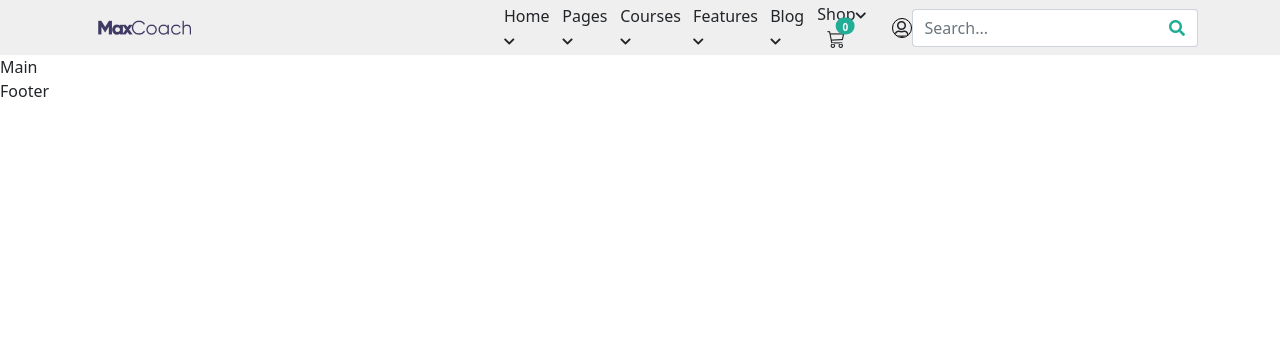
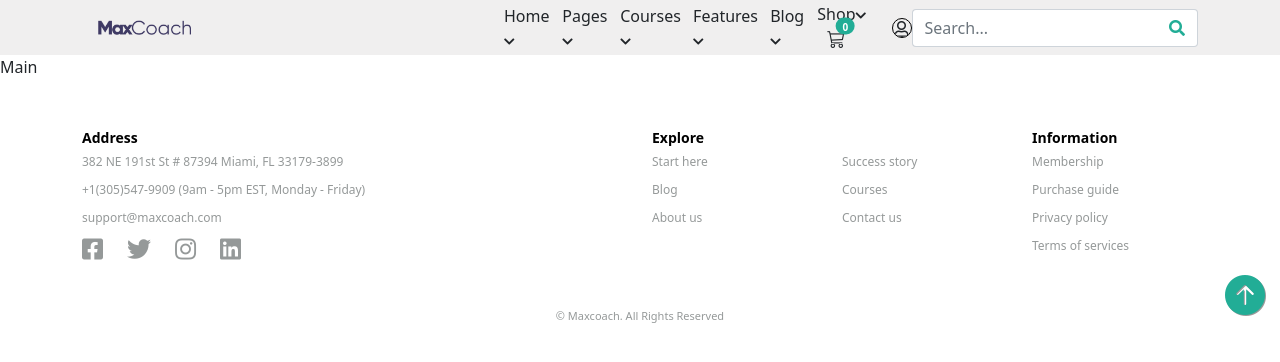
Before and after one commit to marcoche88/proj-html-vuejs, a Vue app: page / in a window 1280 px wide. Shown: the top 362 px of the page. Built offline with nearby package versions, Linux system fonts and the light colour scheme.

Commit message:
added footer

```diff
--- a/src/components/Footer.vue
+++ b/src/components/Footer.vue
@@ -1,5 +1,74 @@
 <template>
-  <footer>Footer</footer>
+  <footer class="pt-5 position-relative">
+    <div class="container">
+      <!-- footer top -->
+      <div id="footer-top" class="row">
+        <div class="col-6">
+          <address>
+            <div class="title">Address</div>
+            <ul>
+              <li>382 NE 191st St # 87394 Miami, FL 33179-3899</li>
+              <li>+1(305)547-9909 (9am - 5pm EST, Monday - Friday)</li>
+              <li>support@maxcoach.com</li>
+              <li>
+                <a href="#" class="me-4"
+                  ><i class="fab fa-facebook-square fa-2x"></i
+                ></a>
+                <a href="#" class="me-4"
+                  ><i class="fab fa-twitter fa-2x"></i
+                ></a>
+                <a href="#" class="me-4"
+                  ><i class="fab fa-instagram fa-2x"></i
+                ></a>
+                <a href="#" class="me-4"
+                  ><i class="fab fa-linkedin fa-2x"></i
+                ></a>
+              </li>
+            </ul>
+          </address>
+        </div>
+        <div class="col-6">
+          <div class="row">
+            <div class="col-4">
+              <div class="title">Explore</div>
+              <ul>
+                <li><a href="#">Start here</a></li>
+                <li><a href="#">Blog</a></li>
+                <li><a href="#">About us</a></li>
+              </ul>
+            </div>
+            <div class="col-4">
+              <div class="title opacity-0">Explore</div>
+              <ul>
+                <li><a href="#">Success story</a></li>
+                <li><a href="#">Courses</a></li>
+                <li><a href="#">Contact us</a></li>
+              </ul>
+            </div>
+            <div class="col-4">
+              <div class="title">Information</div>
+              <ul>
+                <li><a href="#">Membership</a></li>
+                <li><a href="#">Purchase guide</a></li>
+                <li><a href="#">Privacy policy</a></li>
+                <li><a href="#">Terms of services</a></li>
+              </ul>
+            </div>
+          </div>
+        </div>
+      </div>
+
+      <!-- footer bottom -->
+      <div id="footer-bottom" class="row my-4">
+        <div class="col-12 text-center">
+          &copy; Maxcoach. All Rights Reserved
+        </div>
+      </div>
+    </div>
+    <div class="arrow-up position-absolute">
+      <i class="bi bi-arrow-up-circle-fill"></i>
+    </div>
+  </footer>
 </template>
 
 <script>
@@ -9,4 +78,43 @@ export default {
 </script>
 
 <style scoped lang="scss">
+@import "../scss/_vars.scss";
+
+footer {
+  color: $text-secondary-color;
+}
+
+.title {
+  color: black;
+  font-size: 14px;
+  font-weight: bold;
+}
+
+ul {
+  padding-left: 0;
+  font-size: 12px;
+  li {
+    list-style-type: none;
+    padding: 5px 0;
+    a {
+      display: inline-block;
+      color: $text-secondary-color;
+      text-decoration: none;
+    }
+  }
+}
+
+#footer-bottom {
+  font-size: 11px;
+}
+
+.arrow-up {
+  bottom: 0;
+  right: 15px;
+  font-size: 40px;
+  color: $text-primary-color;
+  i {
+    text-shadow: 1px 1px rgba(0, 0, 0, 0.4);
+  }
+}
 </style>
--- a/src/components/Header.vue
+++ b/src/components/Header.vue
@@ -41,16 +41,7 @@
               </div>
             </li>
             <li>
-              <div class="input-group">
-                <input
-                  type="text"
-                  class="form-control"
-                  placeholder="Search..."
-                />
-                <button type="button" class="input-group-text">
-                  <i class="fas fa-search"></i>
-                </button>
-              </div>
+              <Search />
             </li>
           </ul>
         </div>
@@ -60,8 +51,13 @@
 </template>
 
 <script>
+import Search from "./Search.vue";
+
 export default {
   name: "Header",
+  components: {
+    Search,
+  },
 };
 </script>
 
@@ -103,14 +99,4 @@ li {
     background-color: $text-primary-color;
   }
 }
-
-input {
-  border-right: transparent;
-}
-
-button {
-  background-color: white;
-  border-left: transparent;
-  color: $text-primary-color;
-}
 </style>
--- /dev/null
+++ b/src/components/Search.vue
@@ -0,0 +1,28 @@
+<template>
+  <div class="input-group">
+    <input type="text" class="form-control" placeholder="Search..." />
+    <button type="button" class="input-group-text">
+      <i class="fas fa-search"></i>
+    </button>
+  </div>
+</template>
+
+<script>
+export default {
+  name: "Search",
+};
+</script>
+
+<style scoped lang="scss">
+@import "../scss/_vars.scss";
+
+input {
+  border-right: transparent;
+}
+
+button {
+  background-color: white;
+  border-left: transparent;
+  color: $text-primary-color;
+}
+</style>
--- a/src/scss/_vars.scss
+++ b/src/scss/_vars.scss
@@ -1,2 +1,3 @@
 $bg-primary-color: #f0efef;
 $text-primary-color: #22ad96;
+$text-secondary-color: #959999;
```
Also changed, not shown: 6 other files (tests, documents, lock files or other folders).
